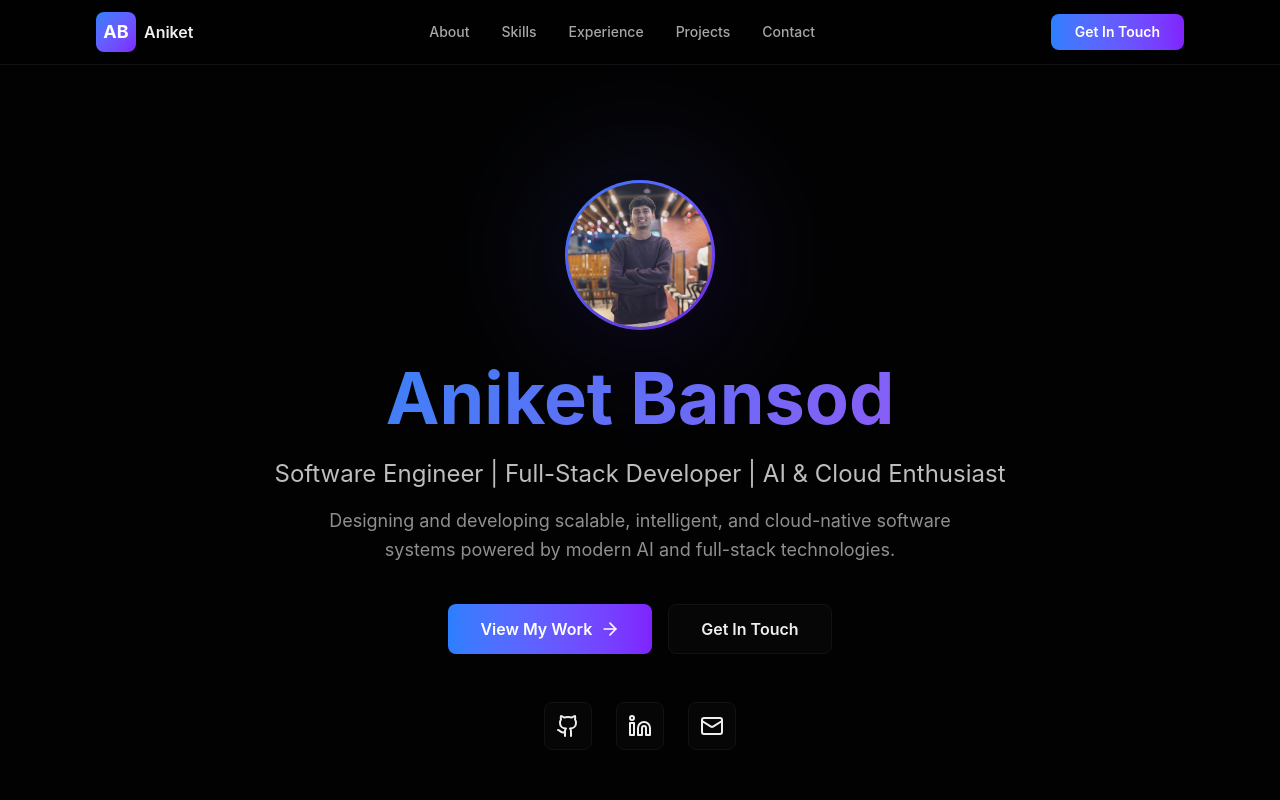
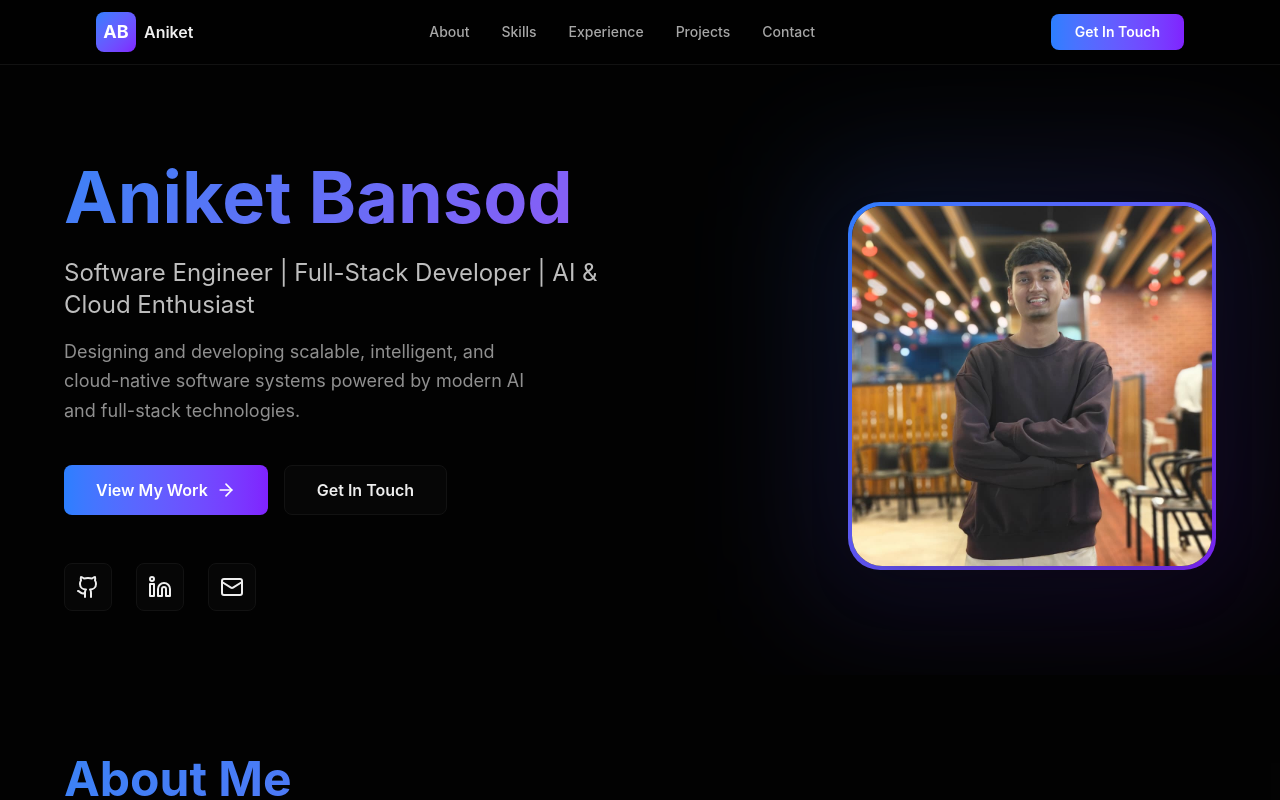
Before and after one commit to AniketBansod/Portfolio, a React (Vite) app: page / in a window 1280 px wide. Shown: the top 800 px of the page. Built offline with nearby package versions, Linux system fonts and the light colour scheme.

Commit message:
updated portfolio

```diff
--- a/src/components/Hero.jsx
+++ b/src/components/Hero.jsx
@@ -2,49 +2,31 @@ import { ArrowRight, Github, Linkedin, Mail } from "lucide-react";
 
 const Hero = () => {
   return (
-    <section className="min-h-[90vh] flex items-center justify-center relative overflow-hidden pt-20 px-4">
+    <section className="relative overflow-hidden px-4 pt-24 pb-16">
       {/* Animated gradient background */}
       <div className="absolute inset-0 bg-gradient-to-br from-blue-500/10 via-background to-violet-600/10 blur-3xl -z-10 animate-pulse" />
 
-      <div className="max-w-6xl mx-auto text-center">
-        {/* Profile photo with gradient ring, glow and subtle hover */}
-        <div className="mb-8 inline-flex">
-          <div className="relative group">
-            {/* soft glow */}
-            <div className="absolute -inset-6 rounded-full bg-gradient-to-br from-blue-500/20 to-violet-600/20 blur-3xl opacity-70 group-hover:opacity-100 transition-opacity duration-300" />
-
-            {/* gradient ring */}
-            <div className="p-[3px] rounded-full bg-gradient-to-br from-blue-500 to-violet-600">
-              <img
-                src="/Ani_Pic.jpg"
-                alt="Aniket Bansod"
-                loading="eager"
-                decoding="async"
-                fetchpriority="high"
-                className="w-28 h-28 md:w-36 md:h-36 rounded-full object-cover bg-card shadow-2xl transition-transform duration-300 group-hover:scale-[1.02]"
-              />
-            </div>
-          </div>
-        </div>
-
+      <div className="max-w-6xl mx-auto grid md:grid-cols-2 items-center gap-10">
+        {/* Left: Heading & CTAs */}
+        <div className="order-2 md:order-1 text-center md:text-left">
           {/* Main heading */}
           <h1 className="text-5xl md:text-7xl font-bold mb-6 fade-in">
             <span className="gradient-text">Aniket Bansod</span>
           </h1>
 
           {/* Subtitle */}
-        <p className="text-xl md:text-2xl text-foreground/80 mb-4 fade-in max-w-3xl mx-auto">
+          <p className="text-xl md:text-2xl text-foreground/80 mb-4 fade-in max-w-3xl md:max-w-none mx-auto md:mx-0">
             Software Engineer | Full-Stack Developer | AI & Cloud Enthusiast
           </p>
 
           {/* Description */}
-        <p className="text-lg text-foreground/60 mb-10 fade-in max-w-2xl mx-auto leading-relaxed">
+          <p className="text-lg text-foreground/60 mb-10 fade-in max-w-2xl md:max-w-[42ch] mx-auto md:mx-0 leading-relaxed">
             Designing and developing scalable, intelligent, and cloud-native
             software systems powered by modern AI and full-stack technologies.
           </p>
 
           {/* CTA Buttons */}
-        <div className="flex flex-col sm:flex-row gap-4 justify-center mb-12 fade-in">
+          <div className="flex flex-col sm:flex-row gap-4 md:justify-start justify-center mb-12 fade-in">
             <a
               href="#projects"
               className="px-8 py-3 rounded-lg bg-gradient-to-r from-blue-500 to-violet-600 text-white font-semibold flex items-center justify-center gap-2 hover:shadow-lg hover:shadow-blue-500/50 transition-all duration-200 hover-lift"
@@ -61,7 +43,7 @@ const Hero = () => {
           </div>
 
           {/* Social Links */}
-        <div className="flex gap-6 justify-center fade-in">
+          <div className="flex gap-6 md:justify-start justify-center fade-in">
             <a
               href="https://github.com/AniketBansod"
               target="_blank"
@@ -86,6 +68,29 @@ const Hero = () => {
             </a>
           </div>
         </div>
+
+        {/* Right: Photo card */}
+        <div className="order-1 md:order-2 flex justify-center md:justify-end">
+          <div className="relative group">
+            {/* Decorative blobs */}
+            <div className="absolute -inset-10 rounded-[2rem] bg-gradient-to-br from-blue-500/20 to-violet-600/20 blur-3xl opacity-70 group-hover:opacity-100 transition-opacity duration-300" />
+
+            {/* Card frame */}
+            <div className="p-[4px] rounded-[2rem] bg-gradient-to-br from-blue-500 to-violet-600">
+              <div className="rounded-[1.9rem] bg-card/90 backdrop-blur-md overflow-hidden shadow-2xl">
+                <img
+                  src="/Ani_Pic.jpg"
+                  alt="Aniket Bansod"
+                  loading="eager"
+                  decoding="async"
+                  fetchpriority="high"
+                  className="w-[260px] h-[260px] md:w-[360px] md:h-[360px] object-cover transition-transform duration-500 group-hover:scale-[1.02]"
+                />
+              </div>
+            </div>
+          </div>
+        </div>
+      </div>
     </section>
   );
 };
```
Lines whose indentation alone changed are shown as unchanged.
